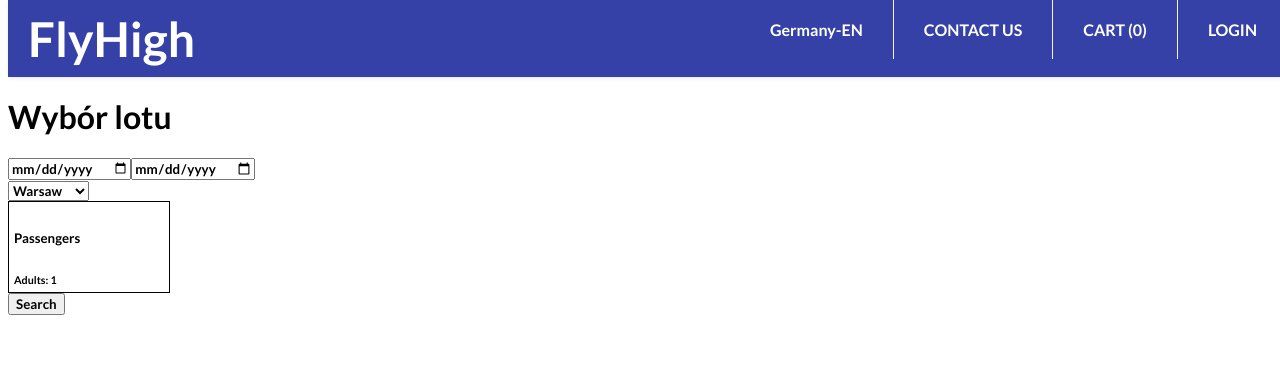
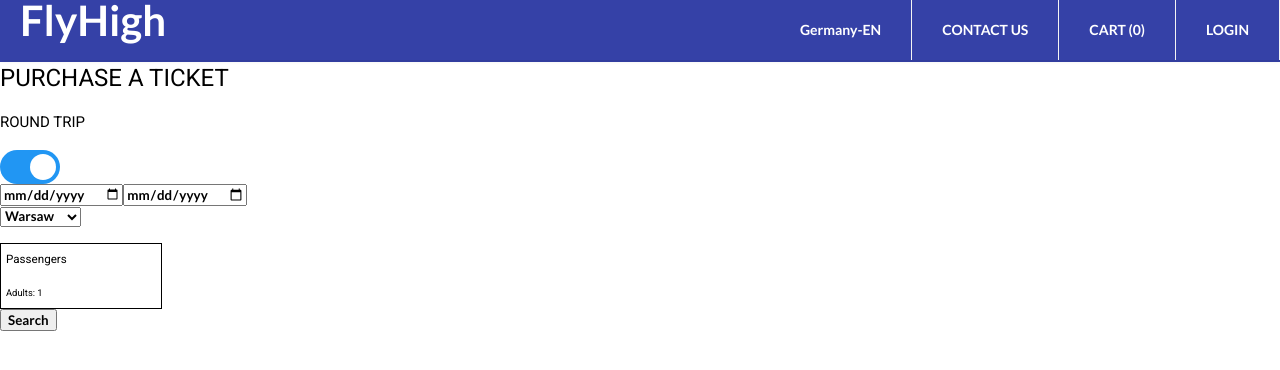
Before and after one commit to VictoriaBlat/AirlabApp, an Angular app: page /flight in a window 1280 px wide. Shown: the top 370 px of the page. Built offline with nearby package versions, Linux system fonts and the light colour scheme; what ng-click-outside would draw is missing.

Commit message:
clean up

```diff
--- a/angular.json
+++ b/angular.json
@@ -19,8 +19,14 @@
             "polyfills": "src/polyfills.ts",
             "tsConfig": "tsconfig.app.json",
             "aot": true,
-            "assets": ["src/favicon.ico", "src/assets"],
-            "styles": ["src/styles.css"],
+            "assets": [
+              "src/favicon.ico",
+              "src/assets"
+            ],
+            "styles": [
+              "./node_modules/@angular/material/prebuilt-themes/deeppurple-amber.css",
+              "src/styles.css"
+            ],
             "scripts": []
           },
           "configurations": {
@@ -78,8 +84,14 @@
             "polyfills": "src/polyfills.ts",
             "tsConfig": "tsconfig.spec.json",
             "karmaConfig": "karma.conf.js",
-            "assets": ["src/favicon.ico", "src/assets"],
-            "styles": ["src/styles.css"],
+            "assets": [
+              "src/favicon.ico",
+              "src/assets"
+            ],
+            "styles": [
+              "./node_modules/@angular/material/prebuilt-themes/deeppurple-amber.css",
+              "src/styles.css"
+            ],
             "scripts": []
           }
         },
@@ -91,7 +103,9 @@
               "tsconfig.spec.json",
               "e2e/tsconfig.json"
             ],
-            "exclude": ["**/node_modules/**"]
+            "exclude": [
+              "**/node_modules/**"
+            ]
           }
         },
         "e2e": {
--- a/package.json
+++ b/package.json
@@ -12,10 +12,12 @@
   "private": true,
   "dependencies": {
     "@angular/animations": "~9.1.6",
+    "@angular/cdk": "^9.2.4",
     "@angular/common": "~9.1.6",
     "@angular/compiler": "~9.1.6",
     "@angular/core": "~9.1.6",
     "@angular/forms": "~9.1.6",
+    "@angular/material": "^9.2.4",
     "@angular/platform-browser": "~9.1.6",
     "@angular/platform-browser-dynamic": "~9.1.6",
     "@angular/router": "~9.1.6",
--- a/src/app/details/details.component.html
+++ b/src/app/details/details.component.html
@@ -9,6 +9,7 @@
 
 <div class="seats">
   <h5>Choose Your seats</h5>
+  <div></div>
   <svg
     version="1.1"
     id="Ebene_1"
--- a/src/app/flight/flight.component.css
+++ b/src/app/flight/flight.component.css
@@ -1,3 +1,63 @@
+.switch {
+  position: relative;
+  display: inline-block;
+  width: 60px;
+  height: 34px;
+}
+
+.switch input {
+  opacity: 0;
+  width: 0;
+  height: 0;
+}
+
+.slider {
+  position: absolute;
+  cursor: pointer;
+  top: 0;
+  left: 0;
+  right: 0;
+  bottom: 0;
+  background-color: #ccc;
+  -webkit-transition: 0.4s;
+  transition: 0.4s;
+}
+
+.slider:before {
+  position: absolute;
+  content: "";
+  height: 26px;
+  width: 26px;
+  left: 4px;
+  bottom: 4px;
+  background-color: white;
+  -webkit-transition: 0.4s;
+  transition: 0.4s;
+}
+
+input:checked + .slider {
+  background-color: #2196f3;
+}
+
+input:focus + .slider {
+  box-shadow: 0 0 1px #2196f3;
+}
+
+input:checked + .slider:before {
+  -webkit-transform: translateX(26px);
+  -ms-transform: translateX(26px);
+  transform: translateX(26px);
+}
+
+/* Rounded sliders */
+.slider.round {
+  border-radius: 34px;
+}
+
+.slider.round:before {
+  border-radius: 50%;
+}
+
 .input-box {
   border: solid 1px black;
   padding: 5px;
--- a/src/app/flight/flight.component.html
+++ b/src/app/flight/flight.component.html
@@ -1,5 +1,21 @@
-<h1>Wybór lotu</h1>
+<h1>PURCHASE A TICKET</h1>
 
+<!-- Default appearance: -->
+<!-- <mat-button-toggle-group #trip name="fontStyle" aria-label="Font Style">
+  <mat-button-toggle ng-click="roundTrip = true" value="round-trip"
+    >ROUND TRIP</mat-button-toggle
+  >
+  <mat-button-toggle ng-click="roundTrip = false" value="one-way"
+    >ONE-WAY</mat-button-toggle
+  > -->
+<!-- </mat-button-toggle-group> -->
+<!-- </p> -->
+<h4 *ngIf="roundTrip; else oneWay">ROUND TRIP</h4>
+<ng-template #oneWay> ONE WAY</ng-template>
+<label class="switch">
+  <input type="checkbox" [checked]="roundTrip" (change)="changeTrip()" />
+  <span class="slider round"></span> </label
+><ng-template #oneWay><h4>ONE WAY</h4> </ng-template>
 <div class="wrapper">
   <!-- //data wylotu -->
   <input
@@ -12,6 +28,7 @@
 
   <!-- TODO Ad max values -->
   <input
+    *ngIf="roundTrip"
     type="date"
     id="arrivalDate"
     min="{{ departureDate }}"
@@ -35,6 +52,7 @@
       </option>
     </select>
   </div>
+  <h3>{{ missingData1 }}</h3>
   <!-- (click)="changePassengers()" -->
   <div class="input-box" (click)="openPassengers()">
     <h5>Passengers</h5>
@@ -123,7 +141,9 @@
     <!-- </div> -->
   </div>
   <!-- <a routerLink="/log"> <button (click)="saving()">Logowanie</button> </a> -->
-  <a routerLink="/details"><button (click)="searchFlight()">Search</button></a>
+  <a [routerLink]="[this.arrivalCity == null ? '/flight' : '/details']"
+    ><button (click)="searchFlight()">Search</button></a
+  >
 </div>
 
 <!-- <router-outlet> </router-outlet> -->
--- a/src/app/flight/flight.component.ts
+++ b/src/app/flight/flight.component.ts
@@ -10,12 +10,15 @@ export class FlightComponent implements OnInit {
   opts = connectionsInfo;
   isOpen = false;
   departureDate: string;
-  departureTime;
+  departureTime: string;
   arrivalDate: string;
-  departureCity;
+  departureCity: string;
   arrivalCity: string;
   arrivalOptions;
   isShow = true;
+  roundTrip = true;
+  trip;
+  missingData1;
 
   bookingData = [];
   passengers = { adults: 1, childs: 0, infants: 0 };
@@ -28,15 +31,15 @@ export class FlightComponent implements OnInit {
     let cities = this.opts.forEach((city) => {});
   }
   openPassengers() {
-    console.log('fired');
     this.isOpen = !this.isOpen;
-    // this.isShow = false;
+  }
+  changeTrip() {
+    this.roundTrip = !this.roundTrip;
   }
   @Output() public bookingEvent = new EventEmitter();
   setTime(event) {
     this[event.target.id] = event.target.value;
   }
-  arrTime() {}
 
   changeDeparture(event) {
     this.departureCity = event.target.value;
@@ -48,7 +51,6 @@ export class FlightComponent implements OnInit {
   }
   changeArrivalCity(event) {
     this.arrivalCity = event.target.value;
-    console.log(this.arrivalCity);
     //move the following part to details component coditions
     let aCode;
     this.opts.forEach((city) => {
@@ -59,7 +61,6 @@ export class FlightComponent implements OnInit {
     //Time of departure
     this.opts.forEach((city) => {
       if (city.city === this.departureCity) {
-        console.log(city);
         city.value.forEach((arrival) => {
           if (arrival.city === this.arrivalCity) {
             this.departureTime = arrival.departureTime;
@@ -67,8 +68,6 @@ export class FlightComponent implements OnInit {
         });
       }
     });
-    console.log(this.departureTime);
-    console.log(aCode);
   }
   // <------------------_CHANGING PASSANGERS START---------------->
   changePassengers() {
@@ -94,6 +93,11 @@ export class FlightComponent implements OnInit {
   // <------------------_CHANGING PASSANGERS END---------------->
 
   searchFlight() {
+    if (this.arrivalCity == null) {
+      this.missingData1 = 'You must choose the arrival';
+    } else {
+      this.missingData1 = null;
+    }
     this.bookingData = [
       {
         departureDate: this.departureDate,
@@ -103,18 +107,8 @@ export class FlightComponent implements OnInit {
         passengers: this.passengers,
       },
     ];
+
     localStorage.setItem('booking', JSON.stringify(this.bookingData));
     this.bookingEvent.emit(this.bookingData);
-    setTimeout(function () {
-      alert('Hello');
-    }, 3000);
   }
-
-  // onClickedOutside() {
-  //   if (this.isOpen === true) {
-  //     this.isShow = true;
-  //     console.log('firedddddd');
-  //   }
-  // }
-  // return;
 }
--- a/src/index.html
+++ b/src/index.html
@@ -10,8 +10,10 @@
       href="https://fonts.googleapis.com/css2?family=Lato:wght@700&display=swap"
       rel="stylesheet"
     />
-  </head>
-  <body>
+      <link href="https://fonts.googleapis.com/css?family=Roboto:300,400,500&display=swap" rel="stylesheet">
+    <link href="https://fonts.googleapis.com/icon?family=Material+Icons" rel="stylesheet">
+</head>
+  <body class="mat-typography">
     <app-root></app-root>
   </body>
 </html>
--- a/src/styles.css
+++ b/src/styles.css
@@ -2,3 +2,6 @@
 * {
   font-family: "Lato", sans-serif;
 }
+
+html, body { height: 100%; }
+body { margin: 0; font-family: Roboto, "Helvetica Neue", sans-serif; }
```
Also changed, not shown: src/app/app.module.ts (+9 -2 lines), src/app/details/details.component.ts (+0 -18 lines), 1 other file (tests, documents, lock files or other folders).
